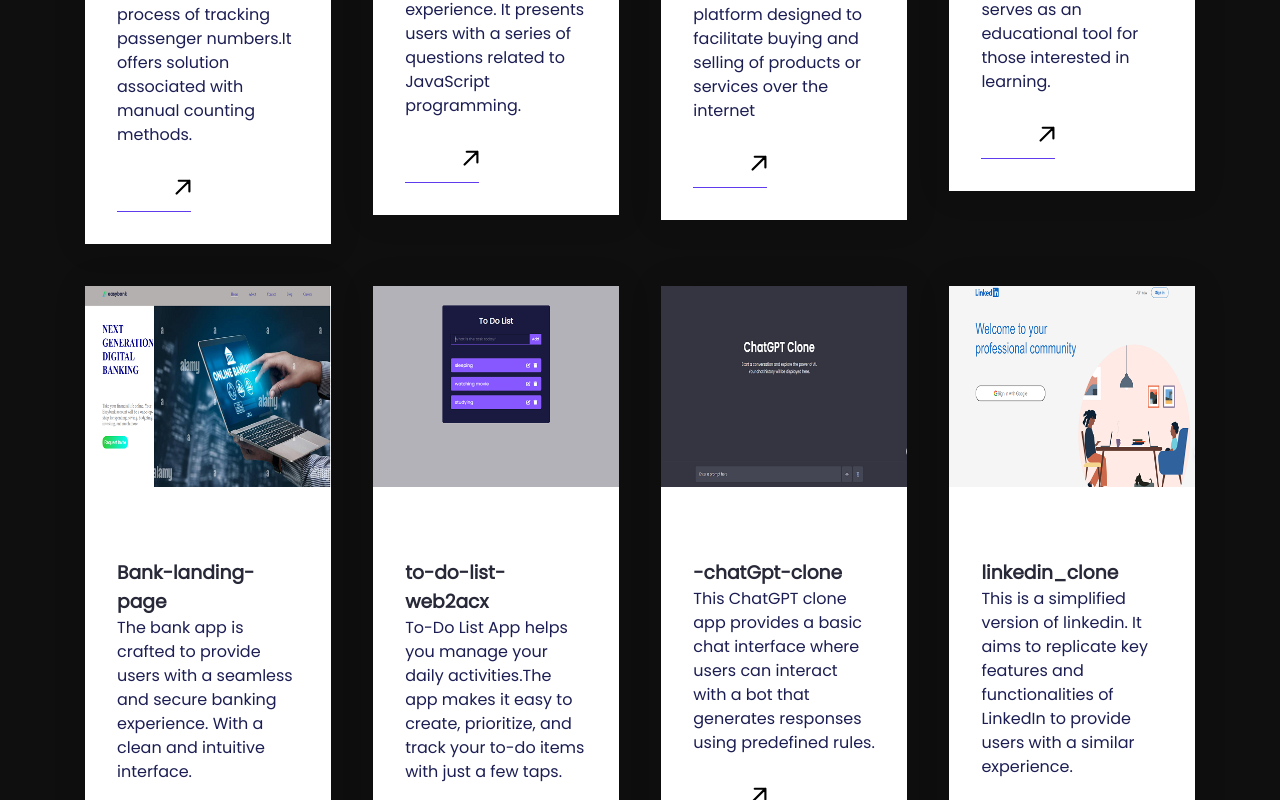
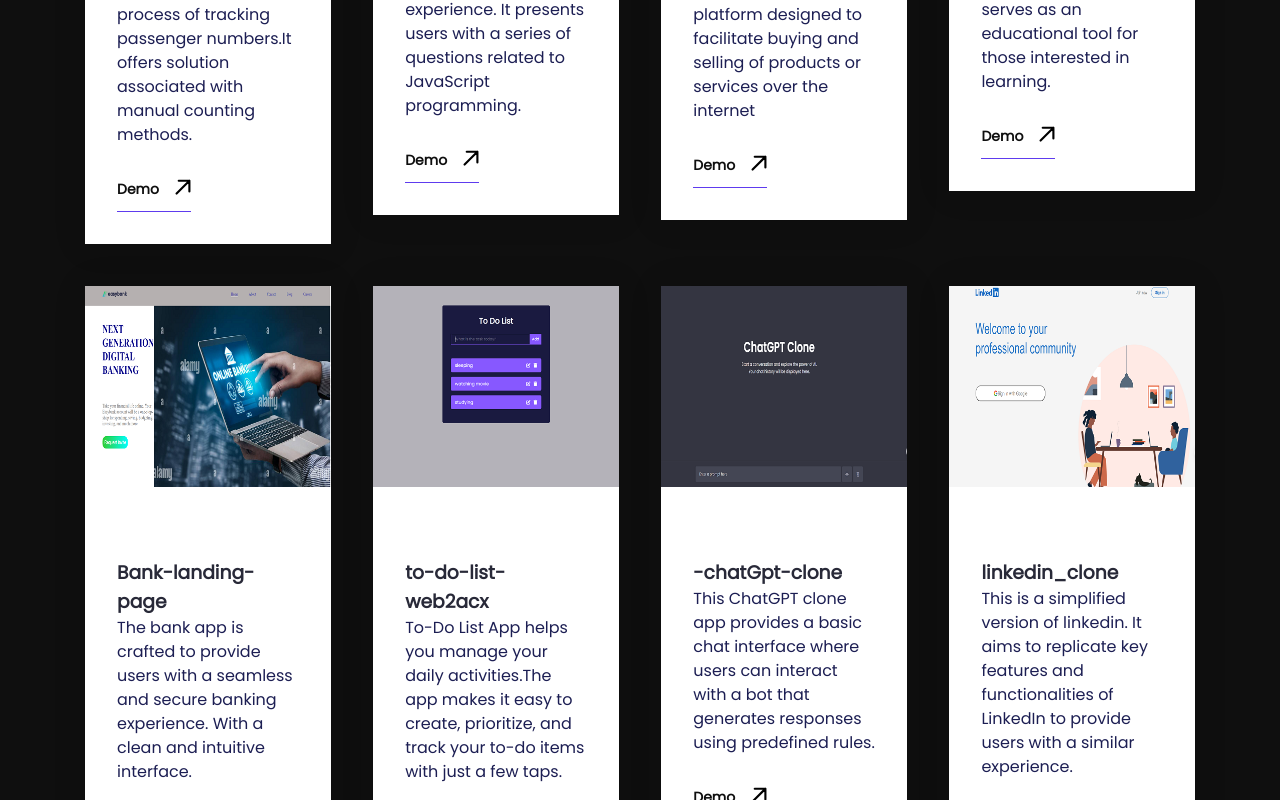
Before and after one commit to favydabs/portfolio, a React (Create React App) app: page / in a window 1280 px wide. Shown: the part 3880-4680 px from the top of the page. Built offline with nearby package versions, Linux system fonts and the light colour scheme.

Commit message:
edited my portfolio

```diff
--- a/src/components/Portfolio/MyPorfolio.css
+++ b/src/components/Portfolio/MyPorfolio.css
@@ -346,8 +346,14 @@
 .portfolio--section--card:hover path {
   stroke: #006b6a;
 }
-a {
+.githref {
   color: white;
+}
+.demohref {
+  color: #0f0f0f;
+}
+.demohref:hover {
+  color: #5e3bee;
 }
 /* Portfolio Ends */
 
--- a/src/components/Portfolio/MyPortfolio.js
+++ b/src/components/Portfolio/MyPortfolio.js
@@ -25,7 +25,7 @@
                 fill="currentColor"
               />
             </svg>
-            <a href="https://github.com/favydabs/">Visit My GitHub</a>
+            <a href="https://github.com/favydabs/" className="githref">Visit My GitHub</a>
           </button>
         </div>
       </div>
@@ -41,7 +41,7 @@
                 <p className="text-md">{item.description}</p>
               </div>
               <p className="text-sm portfolio--link">
-                <a href={item.demo}>Demo</a>
+                <a href={item.demo} className="demohref">Demo</a>
                 <svg
                   xmlns="http://www.w3.org/2000/svg"
                   width="16"
```
